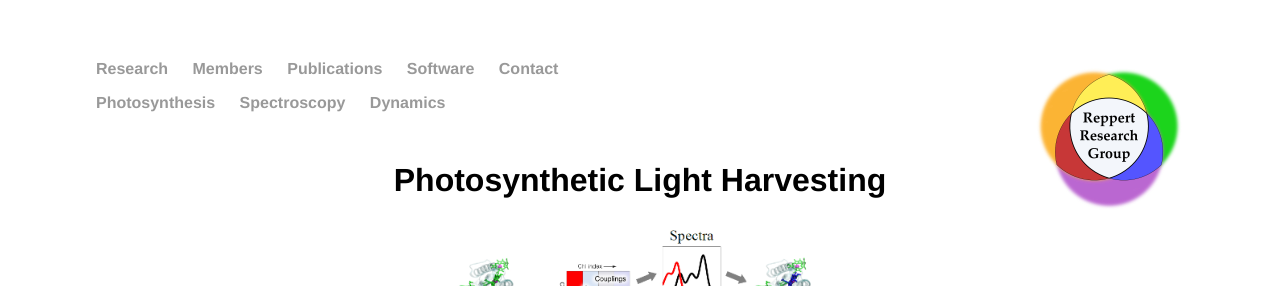
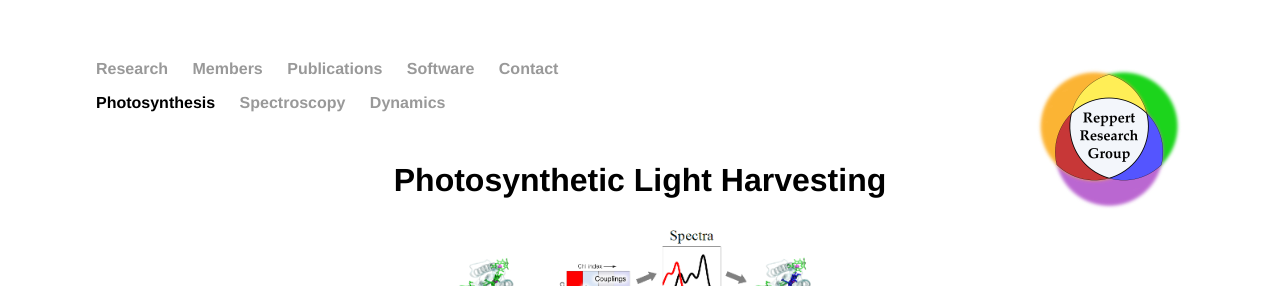
Before and after one commit to mreppert/mreppert.github.io, a Jekyll site: the page built from publications/photosynthesis/index.html, in a window 1280 px wide. Shown: the top 286 px of the page. Built offline with Jekyll 4.4.1, drawn with Linux system fonts in a browser that asks for light colours.

Commit message:
Update index.html

```diff
--- a/publications/photosynthesis/index.html
+++ b/publications/photosynthesis/index.html
@@ -9,8 +9,8 @@ title: Reppert Research Group
 
 <head>
 <style>
-  photosynthesis {
-    color:red;
+  #photosynthesis {
+    color:black;
   }
 </style>
 </head>
```
